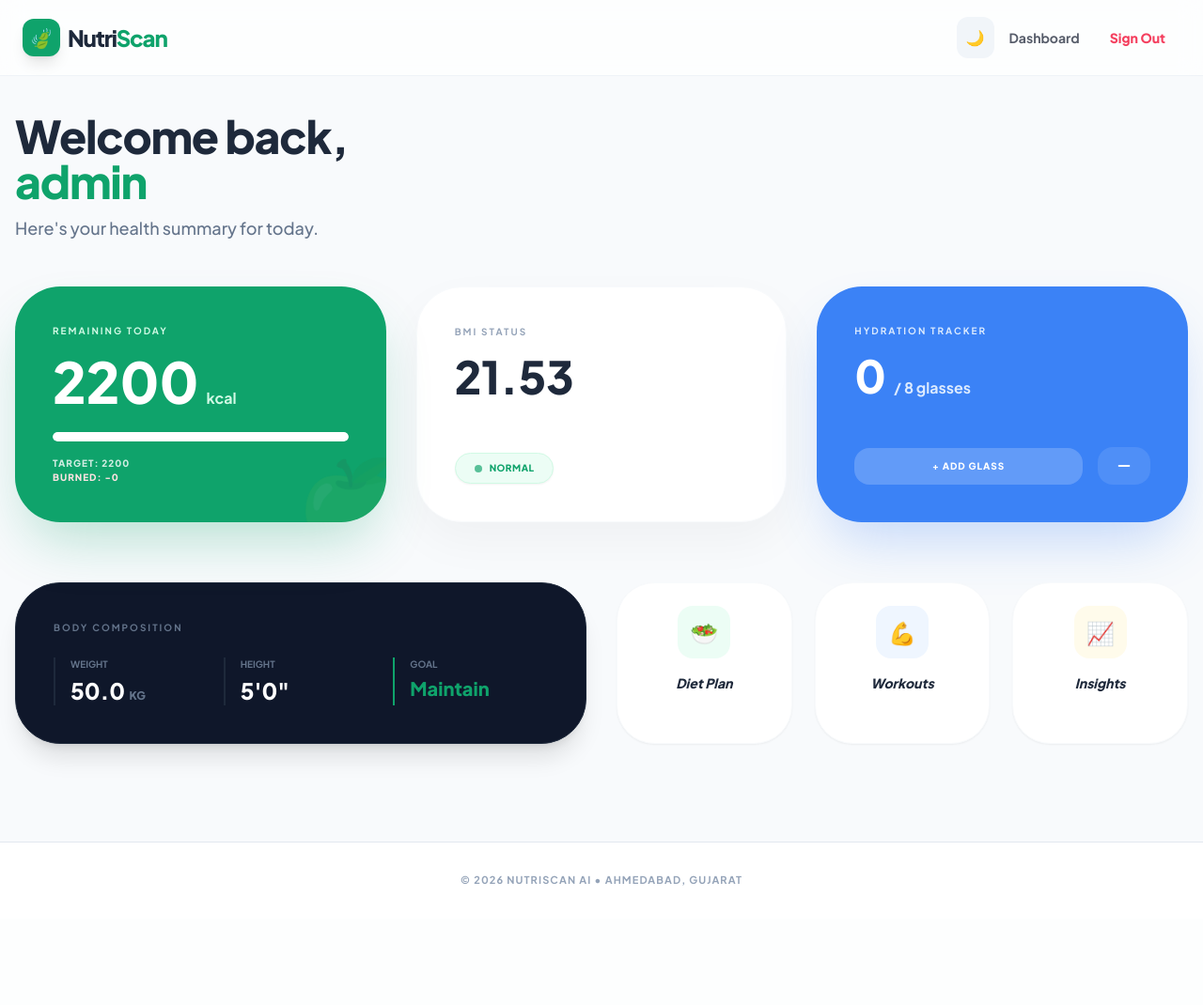
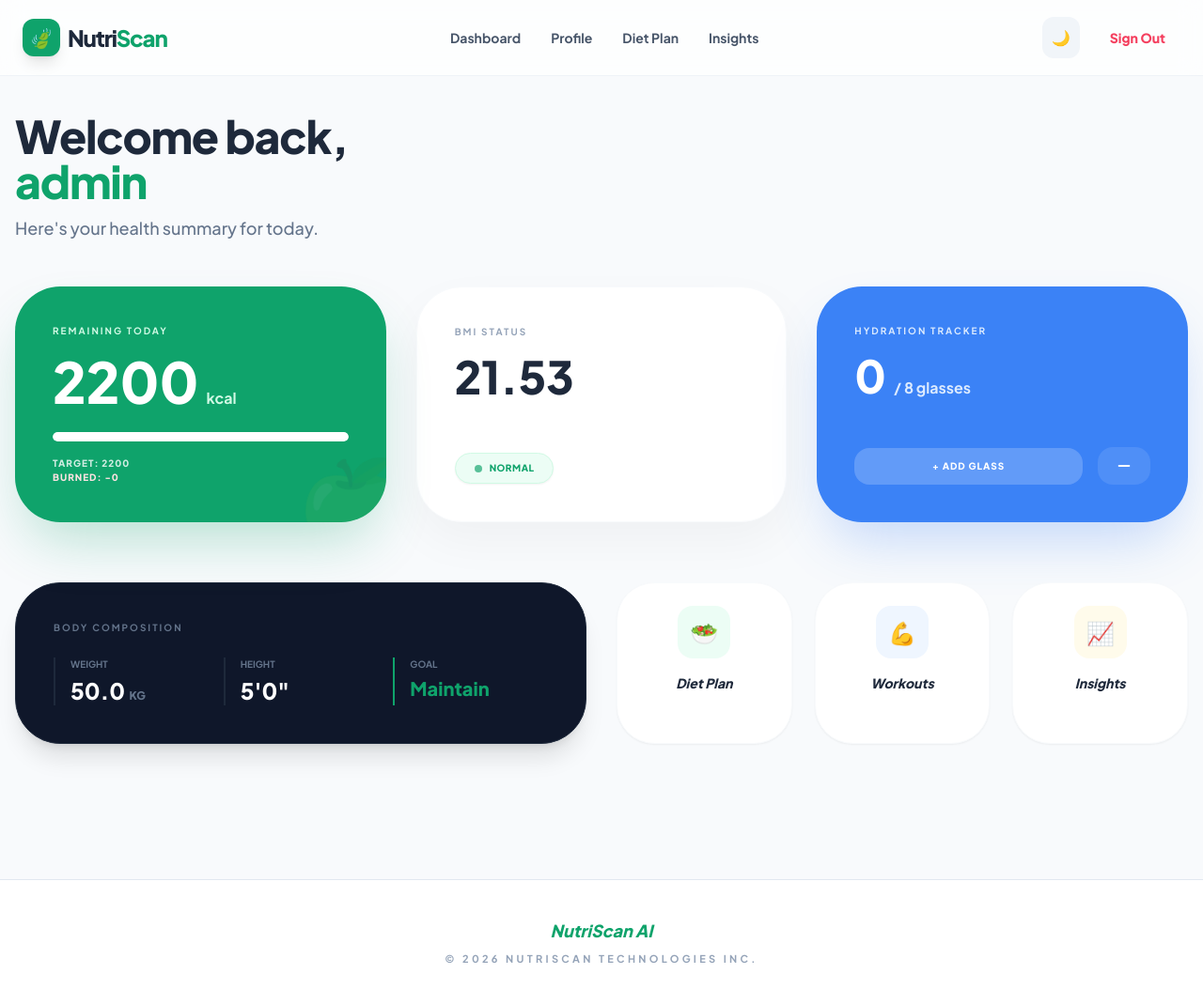
Before and after one commit to PiyushUttamchandani/NutriScan, a Django app: page /dashboard/ in a window 1280 px wide. Shown: the whole page at 94% size. Before the commit the page ends 943 px from the top, so only its background shows below. Run offline with Django 5.2, Linux system fonts and the light colour scheme; a user stored in the database is signed in; data comes from the database, SQL or seed files in the repository; both versions use the stored data as it was after the commit; some libraries are stand-ins or nearby versions.

Commit message:
Integrated Premium Glassmorphism UI and fixed Profile Navigation

```diff
--- a/core/templates/base.html
+++ b/core/templates/base.html
@@ -14,21 +14,10 @@
     </script>
 
     <style>
-        body {
-            font-family: 'Plus Jakarta Sans', sans-serif;
-            transition: background-color 0.5s ease;
-        }
-        .nav-blur {
-            backdrop-filter: blur(12px);
-            -webkit-backdrop-filter: blur(12px);
-        }
-        .page-fade {
-            animation: fadeIn 0.6s ease-out forwards;
-        }
-        @keyframes fadeIn {
-            from { opacity: 0; transform: translateY(10px); }
-            to { opacity: 1; transform: translateY(0); }
-        }
+        body { font-family: 'Plus Jakarta Sans', sans-serif; transition: background-color 0.5s ease; }
+        .nav-blur { backdrop-filter: blur(12px); -webkit-backdrop-filter: blur(12px); }
+        .page-fade { animation: fadeIn 0.6s ease-out forwards; }
+        @keyframes fadeIn { from { opacity: 0; transform: translateY(10px); } to { opacity: 1; transform: translateY(0); } }
     </style>
 </head>
 <body class="bg-slate-50 dark:bg-slate-950 text-slate-900 dark:text-slate-100 min-h-screen flex flex-col transition-colors duration-500">
@@ -44,22 +33,30 @@
                 </h1>
             </a>
 
+            <div class="hidden md:flex items-center space-x-8">
+                {% if user.is_authenticated %}
+                    <a href="{% url 'dashboard' %}" class="text-sm font-bold text-slate-600 dark:text-slate-400 hover:text-[#0fa36b] transition-colors">Dashboard</a>
+                    <a href="{% url 'profile' %}" class="text-sm font-bold text-slate-600 dark:text-slate-400 hover:text-[#0fa36b] transition-colors">Profile</a>
+                    <a href="{% url 'diet' %}" class="text-sm font-bold text-slate-600 dark:text-slate-400 hover:text-[#0fa36b] transition-colors">Diet Plan</a>
+                    <a href="{% url 'performance' %}" class="text-sm font-bold text-slate-600 dark:text-slate-400 hover:text-[#0fa36b] transition-colors">Insights</a>
+                {% endif %}
+            </div>
+
             <div class="flex items-center space-x-4">
                 <button @click="darkMode = !darkMode; localStorage.setItem('dark', darkMode)"
-                        class="p-2.5 rounded-xl bg-slate-100 dark:bg-slate-800 text-slate-600 dark:text-yellow-400">
+                        class="p-2.5 rounded-xl bg-slate-100 dark:bg-slate-800 text-slate-600 dark:text-yellow-400 hover:scale-105 transition-all">
                     <span x-show="!darkMode">🌙</span>
                     <span x-show="darkMode">☀️</span>
                 </button>
 
                 {% if user.is_authenticated %}
-                    <a href="{% url 'dashboard' %}" class="hidden md:block text-sm font-bold opacity-70 hover:opacity-100">Dashboard</a>
-                    <form method="POST" action="{% url 'logout' %}">
+                    <form method="POST" action="{% url 'logout' %}" class="hidden md:block">
                         {% csrf_token %}
-                        <button type="submit" class="text-sm font-extrabold text-rose-500 px-4 py-2">Sign Out</button>
+                        <button type="submit" class="text-sm font-extrabold text-rose-500 px-4 py-2 hover:text-rose-600 transition-colors">Sign Out</button>
                     </form>
                 {% else %}
-                    <a href="{% url 'login' %}" class="text-sm font-bold opacity-70">Login</a>
-                    <a href="{% url 'register' %}" class="bg-slate-900 dark:bg-emerald-600 text-white px-6 py-3 rounded-xl font-bold text-sm">
+                    <a href="{% url 'login' %}" class="text-sm font-bold text-slate-600 dark:text-slate-400 hover:text-[#0fa36b]">Login</a>
+                    <a href="{% url 'register' %}" class="bg-slate-900 dark:bg-emerald-600 text-white px-6 py-3 rounded-xl font-bold text-sm shadow-xl hover:-translate-y-0.5 transition-all active:scale-95">
                         Get Started
                     </a>
                 {% endif %}
@@ -71,10 +68,11 @@
         {% block content %}{% endblock %}
     </main>
 
-    <footer class="bg-white dark:bg-slate-900 border-t border-slate-200 dark:border-slate-800 py-8">
+    <footer class="bg-white dark:bg-slate-900 border-t border-slate-200 dark:border-slate-800 py-10 mt-10">
         <div class="max-w-7xl mx-auto px-6 text-center">
-            <p class="text-[11px] font-bold text-slate-400 uppercase tracking-widest">
-                &copy; 2026 NutriScan AI • Ahmedabad, Gujarat
+            <h2 class="text-lg font-black text-[#0fa36b] mb-2 italic">NutriScan AI</h2>
+            <p class="text-[11px] font-bold text-slate-400 uppercase tracking-[0.3em]">
+                &copy; 2026 NutriScan Technologies Inc.
             </p>
         </div>
     </footer>
```
Also changed, not shown: db.sqlite3.
